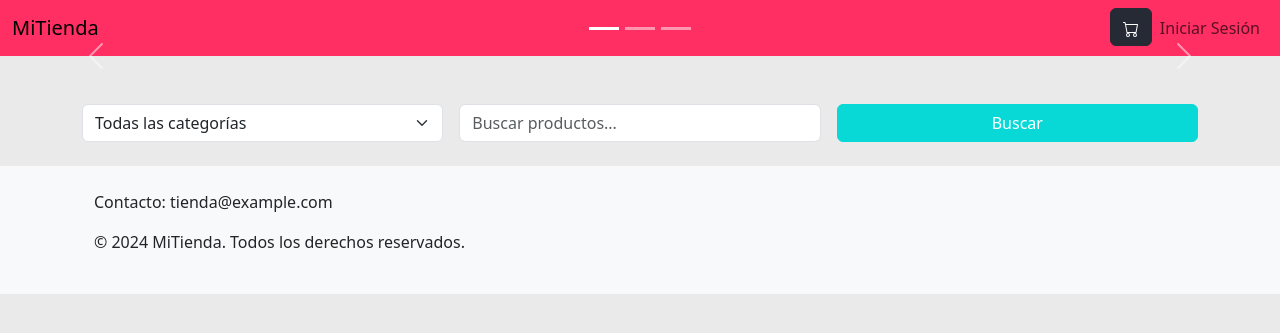
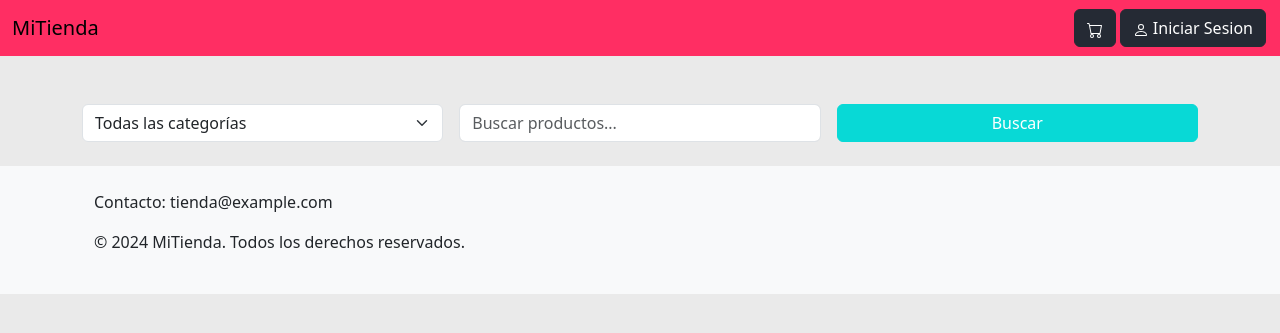
Before and after one commit to Cabanero11/Django-Comercio, a Django app: template frontview/templates/tienda.html in a window 1280 px wide. Shown: the top 333 px of the page. Run offline with Django 4.2, Linux system fonts and the light colour scheme; the template is opened without the code that fills it, so the values that code supplies are empty.

Commit message:
Feat(modify): Modified login and register page
- Falta hacer que funcione el login y cambiar el html y css

```diff
--- a/frontview/static/css/frontview.css
+++ b/frontview/static/css/frontview.css
@@ -63,11 +63,17 @@ body {
 }
 
 .btn-secondary:hover {
-    background-color: rgb(38, 44, 55);
-    border-color: rgb(38, 44, 55);
+    background-color: rgb(58, 67, 83);
+    border-color: rgb(58, 67, 83);
 }
 
 
 .btn-margin-bottom {
     margin-bottom: 10%;
 }
+
+
+.btn-arriba {
+    margin-left: 2px;
+    margin-right: 2px;
+}
--- a/frontview/templates/tienda.html
+++ b/frontview/templates/tienda.html
@@ -13,14 +13,15 @@
     <!-- Navbar -->
     <nav class="navbar navbar-expand-lg navbar-light bg-color">
         <div class="container-fluid">
-            <a class="navbar-brand" href="{% url 'homepage' %}">MiTienda</a>
+
+            <a class="navbar-brand" onclick="window.location.href='{% url 'homepage' %}'">MiTienda</a>
             <button class="navbar-toggler" type="button" data-bs-toggle="collapse" data-bs-target="#navbarNav" aria-controls="navbarNav" aria-expanded="false" aria-label="Toggle navigation">
                 <span class="navbar-toggler-icon"></span>
             </button>
             <div class="collapse navbar-collapse" id="navbarNav">
                 <ul class="navbar-nav ms-auto">
                     <li class="nav-item">
-                        <button type="button" class="btn btn-secondary" href="{% url 'carrito' %}">
+                        <button type="button" class="btn btn-secondary btn-arriba" onclick="window.location.href='{% url 'carrito' %}'">
                             <svg xmlns="http://www.w3.org/2000/svg" width="16" height="16" fill="currentColor" class="bi bi-cart" viewBox="0 0 16 16">
                                 <path d="M0 1.5A.5.5 0 0 1 .5 1H2a.5.5 0 0 1 .485.379L2.89 3H14.5a.5.5 0 0 1 .491.592l-1.5 8A.5.5 0 0 1 13 12H4a.5.5 0 0 1-.491-.408L2.01 3.607 1.61 2H.5a.5.5 0 0 1-.5-.5M3.102 4l1.313 7h8.17l1.313-7zM5 12a2 2 0 1 0 0 4 2 2 0 0 0 0-4m7 0a2 2 0 1 0 0 4 2 2 0 0 0 0-4m-7 1a1 1 0 1 1 0 2 1 1 0 0 1 0-2m7 0a1 1 0 1 1 0 2 1 1 0 0 1 0-2"></path>
                             </svg>
@@ -28,43 +29,26 @@
                     </li>
                     <li class="nav-item">
                         {% if request.session.usuario %}
-                            <a class="nav-link" href="{% url 'cerrar_sesion' %}">Cerrar Sesión</a>
+                        <p>{{datos_usuario.usuario}}</p>
+                        <button type="button" class="btn btn-secondary btn-arriba" onclick="window.location.href='{% url 'cerrar_sesion' %}'">
+                            <svg xmlns="http://www.w3.org/2000/svg" width="16" height="16" fill="currentColor" class="bi bi-person" viewBox="0 0 16 16">
+                                <path d="M8 8a3 3 0 1 0 0-6 3 3 0 0 0 0 6m2-3a2 2 0 1 1-4 0 2 2 0 0 1 4 0m4 8c0 1-1 1-1 1H3s-1 0-1-1 1-4 6-4 6 3 6 4m-1-.004c-.001-.246-.154-.986-.832-1.664C11.516 10.68 10.289 10 8 10s-3.516.68-4.168 1.332c-.678.678-.83 1.418-.832 1.664z"/>
+                            </svg>
+                            Cerrar Sesion
+                        </button>
                         {% else %}
-                            <a class="nav-link" href="{% url 'iniciar_sesion' %}">Iniciar Sesión</a>
+                            <button type="button" class="btn btn-secondary btn-arriba" onclick="window.location.href='{% url 'iniciar_sesion' %}'">
+                                <svg xmlns="http://www.w3.org/2000/svg" width="16" height="16" fill="currentColor" class="bi bi-person" viewBox="0 0 16 16">
+                                    <path d="M8 8a3 3 0 1 0 0-6 3 3 0 0 0 0 6m2-3a2 2 0 1 1-4 0 2 2 0 0 1 4 0m4 8c0 1-1 1-1 1H3s-1 0-1-1 1-4 6-4 6 3 6 4m-1-.004c-.001-.246-.154-.986-.832-1.664C11.516 10.68 10.289 10 8 10s-3.516.68-4.168 1.332c-.678.678-.83 1.418-.832 1.664z"/>
+                                </svg>
+                                Iniciar Sesion
+                            </button>
                         {% endif %}
                     </li>
                 </ul>
             </div>
         </div>
     </nav>
-
-    <!-- Carrusel de Productos Destacados -->
-    <div id="carouselExampleIndicators" class="carousel slide" data-bs-ride="carousel">
-        <div class="carousel-indicators">
-            <button type="button" data-bs-target="#carouselExampleIndicators" data-bs-slide-to="0" class="active" aria-current="true" aria-label="Slide 1"></button>
-            <button type="button" data-bs-target="#carouselExampleIndicators" data-bs-slide-to="1" aria-label="Slide 2"></button>
-            <button type="button" data-bs-target="#carouselExampleIndicators" data-bs-slide-to="2" aria-label="Slide 3"></button>
-        </div>
-        <div class="carousel-inner">
-            {% for producto in productos_destacados %}
-                <div class="carousel-item {% if forloop.first %}active{% endif %}">
-                    <img src="{{ producto.imagen }}" class="d-block w-100" alt="{{ producto.nombre }}">
-                    <div class="carousel-caption d-none d-md-block">
-                        <h5>{{ producto.nombre }}</h5>
-                        <p>{{ producto.precio }}€</p>
-                    </div>
-                </div>
-            {% endfor %}
-        </div>
-        <button class="carousel-control-prev" type="button" data-bs-target="#carouselExampleIndicators" data-bs-slide="prev">
-            <span class="carousel-control-prev-icon" aria-hidden="true"></span>
-            <span class="visually-hidden">Anterior</span>
-        </button>
-        <button class="carousel-control-next" type="button" data-bs-target="#carouselExampleIndicators" data-bs-slide="next">
-            <span class="carousel-control-next-icon" aria-hidden="true"></span>
-            <span class="visually-hidden">Siguiente</span>
-        </button>
-    </div>
 
     <!-- Filtros de búsqueda y categorías -->
     <div class="container mt-5">
```
Also changed, not shown: frontview/templates/iniciar_sesion.html (+24 -5 lines), frontview/templates/registrar.html (+59 -4 lines), 3 other files.
